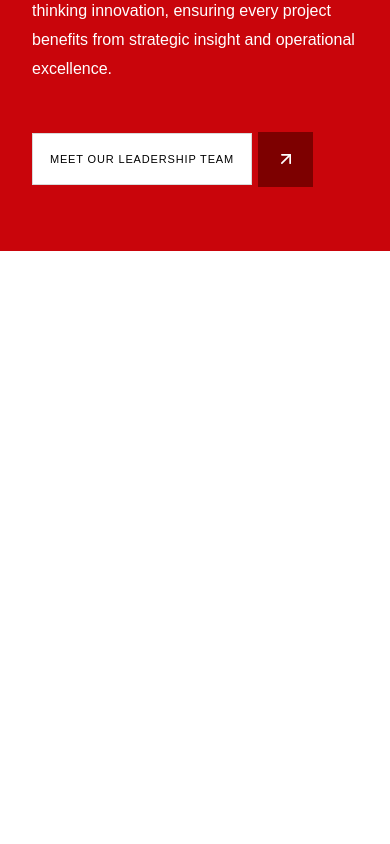
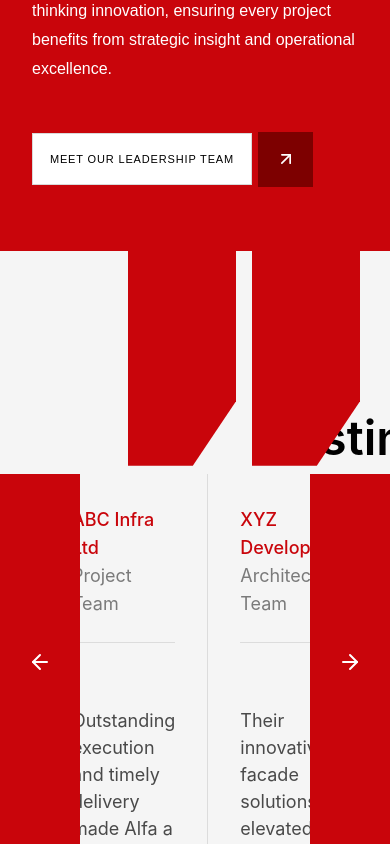
Before and after one commit to x64Mayank/client-site-01, a React (Vite) app: page / in a window 390 px wide. Shown: the part 9126-9970 px from the top of the page. Before the commit the page ends 9377 px from the top, so only its background shows below. Built offline with nearby package versions, Linux system fonts and the light colour scheme.

Commit message:
feat: add testimonials carousel with infinite sliding and navigation

```diff
--- a/src/App.jsx
+++ b/src/App.jsx
@@ -15,6 +15,7 @@ import HowWeWork from './sections/HowWeWork';
 import Sustainability from './sections/Sustainability';
 import Projects from './sections/Projects';
 import Leadership from './sections/Leadership';
+import Testimonials from './sections/Testimonials';
 
 function App() {
   return (
@@ -30,6 +31,7 @@ function App() {
           <Partners />
           <Projects />
           <Leadership />
+          <Testimonials />
         </main>
         {/* Cursor placed inside the inner-most scroll wrapper for best blending */}
         <Cursor />
--- /dev/null
+++ b/src/sections/Testimonials.jsx
@@ -0,0 +1,150 @@
+import React, { useState, useEffect, useRef } from "react";
+import { ArrowLeft, ArrowRight } from "lucide-react";
+
+const testimonialsData = [
+  {
+    title: "Candor TechSpace",
+    role: "Development Team",
+    text: "Alfa Facade Systems delivered exceptional quality on our Candor Tech Park project. Their attention to detail and adherence to timelines made them an invaluable partner in creating Noida's landmark IT destination.",
+  },
+  {
+    title: "Samudra Institute of Maritime Studies",
+    role: "Engineering Team",
+    text: "The glazing and cladding solutions provided by Team Alfa for our maritime institute have withstood extreme weather conditions beautifully. Their engineering expertise is truly world-class.",
+  },
+  {
+    title: "Mahamana Hospital Administration",
+    role: "Operations Team",
+    text: "As a healthcare facility, safety and hygiene were paramount. Alfa understood our unique requirements and delivered facade solutions that support our healing environment perfectly.",
+  },
+  {
+    title: "ABC Infra Ltd",
+    role: "Project Team",
+    text: "Outstanding execution and timely delivery made Alfa a trusted partner...",
+  },
+  {
+    title: "XYZ Developers",
+    role: "Architecture Team",
+    text: "Their innovative facade solutions elevated our building design...",
+  },
+];
+
+// ✅ FIX: clone BOTH sides
+const extendedData = [
+  ...testimonialsData.slice(-3),
+  ...testimonialsData,
+  ...testimonialsData.slice(0, 3),
+];
+
+const Testimonials = () => {
+  // ✅ FIX: start from real first slide
+  const [index, setIndex] = useState(3);
+  const [transition, setTransition] = useState(true);
+  const sliderRef = useRef(null);
+
+  const handleNext = () => {
+    setIndex((prev) => prev + 1);
+  };
+
+  const handlePrev = () => {
+    setIndex((prev) => prev - 1);
+  };
+
+  // ✅ FIX: proper reset logic
+  useEffect(() => {
+    if (index === testimonialsData.length + 3) {
+      setTimeout(() => {
+        setTransition(false);
+        setIndex(3);
+      }, 500);
+    }
+
+    if (index === 2) {
+      setTimeout(() => {
+        setTransition(false);
+        setIndex(testimonialsData.length + 2);
+      }, 500);
+    }
+  }, [index]);
+
+  // 👉 re-enable transition after reset
+  useEffect(() => {
+    if (!transition) {
+      requestAnimationFrame(() => setTransition(true));
+    }
+  }, [transition]);
+
+  return (
+    <section className="w-full h-[600px] bg-[#F5F5F5] relative overflow-hidden">
+
+      {/* TOP AREA */}
+      <div className="h-[223px] flex items-end relative px-16">
+        <div className="absolute left-32 top-0 flex gap-4">
+          <div className="w-[108px] h-[215px] bg-[#C9050B] [clip-path:polygon(0_0,100%_0,100%_70%,60%_100%,0_100%)]"></div>
+          <div className="w-[108px] h-[215px] bg-[#C9050B] [clip-path:polygon(0_0,100%_0,100%_70%,60%_100%,0_100%)]"></div>
+        </div>
+
+        <h2 className="text-[48px] lg:text-[82px] max-w-[722px] ml-[200px] lg:ml-[450px] font-semibold">
+          Testimonials
+        </h2>
+      </div>
+
+      {/* BOTTOM AREA */}
+      <div className="h-[377px] flex relative">
+
+        {/* LEFT ARROW */}
+        <div
+          onClick={handlePrev}
+          className="w-[80px] bg-[#C9050B] flex items-center justify-center cursor-pointer"
+        >
+          <ArrowLeft className="text-white" />
+        </div>
+
+        {/* SLIDER */}
+        <div className="flex-1 overflow-hidden">
+
+          <div
+            ref={sliderRef}
+            className={`flex h-full ${transition ? "transition-transform duration-500 ease-in-out" : ""}`}
+            style={{
+              transform: `translateX(-${index * 33.333}%)`,
+            }}
+          >
+            {extendedData.map((item, i) => (
+              <div
+                key={i}
+                className="flex-[0_0_33.333%] p-8 border-r border-black/10"
+              >
+                <h4 className="text-lg text-[#C9050B] font-medium">
+                  {item.title}
+                </h4>
+
+                <p className="text-lg text-black/50 mb-6">
+                  {item.role}
+                </p>
+
+                <div className="h-[1px] bg-black/10 mb-16"></div>
+
+                <p className="text-[18px] text-black/70">
+                  {item.text}
+                </p>
+              </div>
+            ))}
+          </div>
+
+        </div>
+
+        {/* RIGHT ARROW */}
+        <div
+          onClick={handleNext}
+          className="w-[80px] bg-[#C9050B] flex items-center justify-center cursor-pointer"
+        >
+          <ArrowRight className="text-white" />
+        </div>
+
+      </div>
+    </section>
+  );
+};
+
+export default Testimonials;
```
